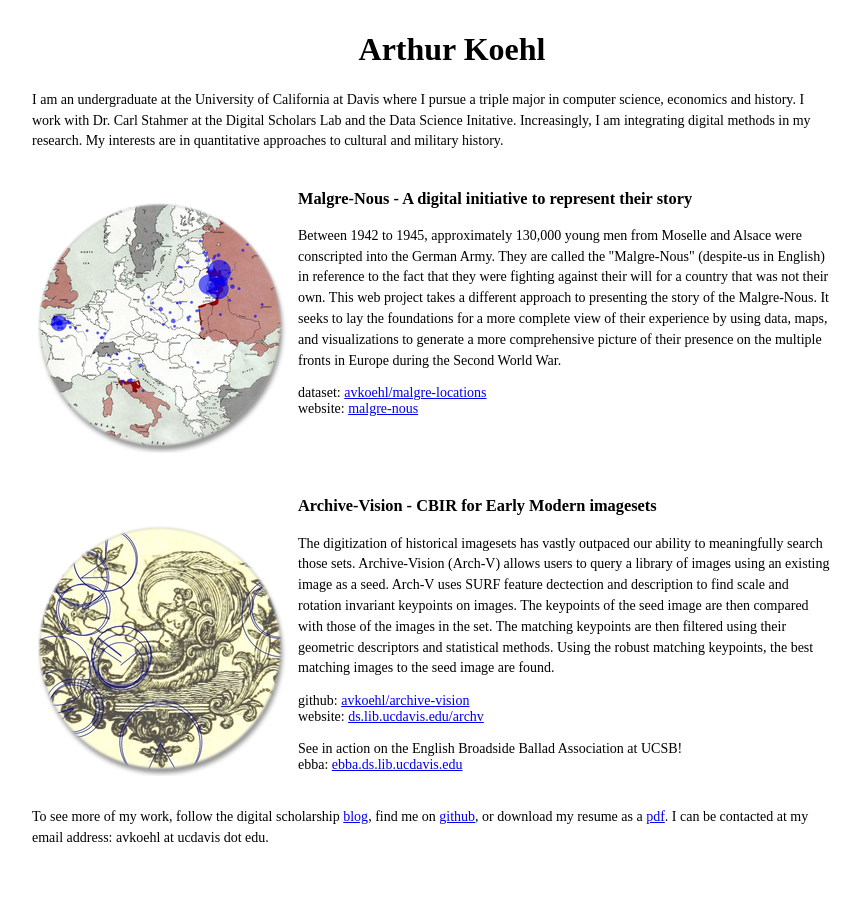
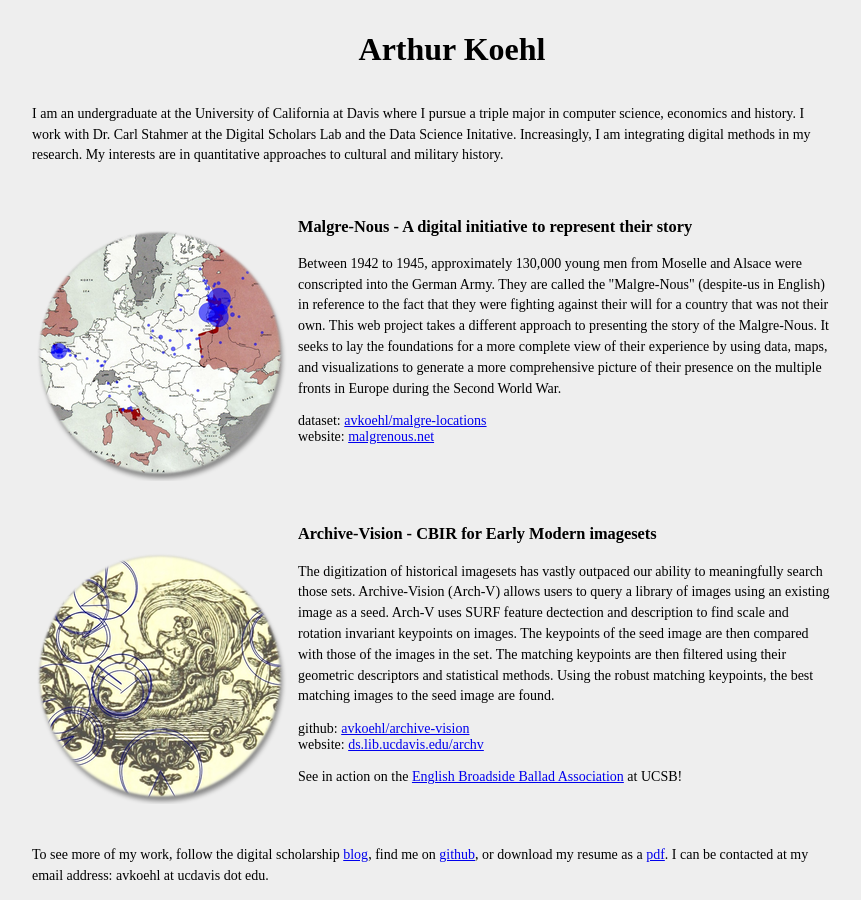
Before and after one commit to avkoehl/personal-website, a plain HTML site: page index.html in a window 1280 px wide. Shown: the whole page, without its empty margins (8-869 px from the left). Before the commit the page ends 849 px from the top, so only its background shows below. Drawn offline with Linux system fonts and the light colour scheme.

Commit message:
font-size fixed and added gray background instead of white

```diff
--- a/index.html
+++ b/index.html
@@ -10,7 +10,7 @@
     <!-- MAIN -->
     <div class="main">
       <center> <h1> Arthur Koehl </h1> </center>
-      <div class="main-block">
+      <div class="main-block" style="display: flex">
         <p>
           I am an undergraduate at the University of California at Davis where I pursue a triple major in computer science, economics and history.
           I work with Dr. Carl Stahmer at the Digital Scholars Lab and the Data Science Initative.
@@ -19,7 +19,7 @@
         </p>
       </div> <!-- MAIN-BLOCK -->
       <!-- MAIN-BLOCK -->
-      <div style="display: flex; flex-flow: row-wrap" class="main-block">
+      <div style="display: flex;" class="main-block">
         <a href="https://avkoehl.github.io/malgre-website/">
           <img style="margin-top: 25px; margin-right: 10px; height: 256px; width: 256px" src="map.ico">
         </a>
@@ -36,13 +36,13 @@
 
           <p style="line-height: 1rem">
           dataset: <a href="https://github.com/avkoehl/malgre-locations"> avkoehl/malgre-locations </a> <br>
-          website: <a href="https://avkoehl.github.io/malgre-website/"> malgre-nous  </a>
+          website: <a href="http://malgrenous.net"> malgrenous.net  </a>
           </p>
         </div>
       </div> <!-- MAIN-BLOCK -->
       <!-- MAIN -->
 
-      <div style="display: flex; flex-flow: row-wrap" class="main-block">
+      <div style="display: flex;" class="main-block">
         <a href="http://ds.lib.ucdavis.edu/archv/">
           <img style="margin-top: 40px; margin-right: 10px; height: 256px; width: 256px"src="archv.ico">
         </a>
@@ -62,13 +62,12 @@
           <p style="line-height: 1rem">
           github: <a href="https://github.com/avkoehl/archive-vision"> avkoehl/archive-vision </a> <br>
           website: <a href="http://ds.lib.ucdavis.edu/archv/"> ds.lib.ucdavis.edu/archv </a> <br><br>
-          See in action on the English Broadside Ballad Association at UCSB! <br>
-          ebba: <a href="http://ebba.ds.lib.ucdavis.edu/"> ebba.ds.lib.ucdavis.edu </a>
+					See in action on the <a href="https://ebba.english.ucsb.edu">English Broadside Ballad Association</a> at UCSB! <br>
           </p>
         </div> <!-- TEXT -->
       </div> <!-- MAIN-BLOCK -->
 
-      <div style="margin-bottom: 30px" class="main-block">
+      <div style="margin-bottom: 30px; display: flex" class="main-block">
         <p>
           To see more of my work, follow the digital scholarship <a href="http://ds.lib.ucdavis.edu">blog</a>, find me on <a href="https://github.com/avkoehl">github</a>,
           or download my resume as a <a href="resume.pdf">pdf</a>.
--- a/mystyle.css
+++ b/mystyle.css
@@ -3,7 +3,7 @@ body {
   padding: 0;
   height: 90vh;
   display: flex;
-  flex-flow: row-wrap;
+	background-color: #eeeeee;
 }
 
 .sidebar {
```
